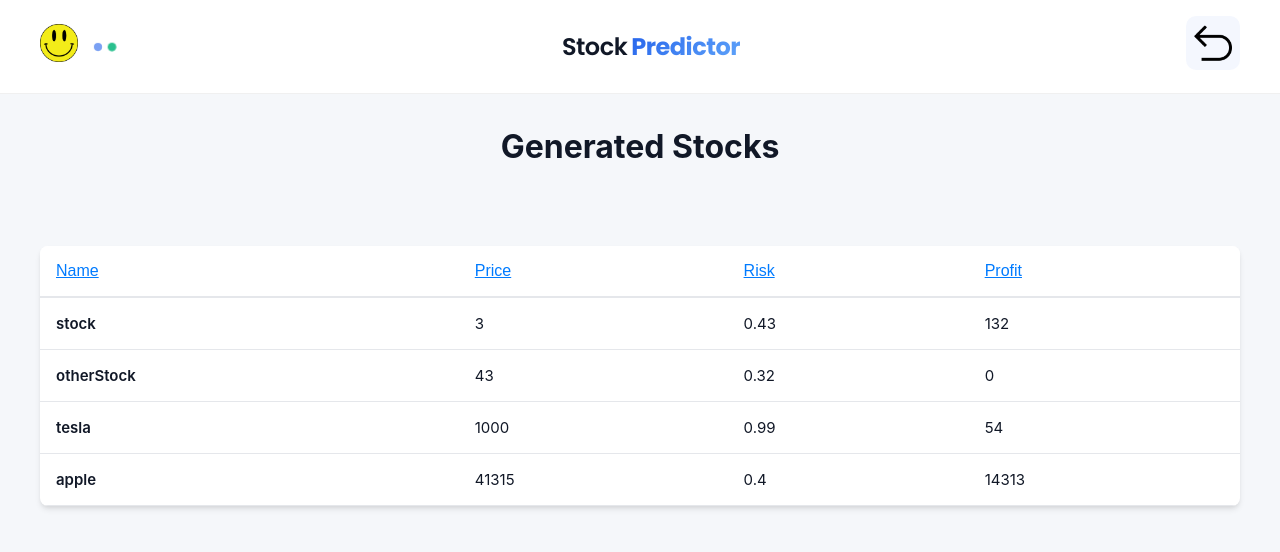
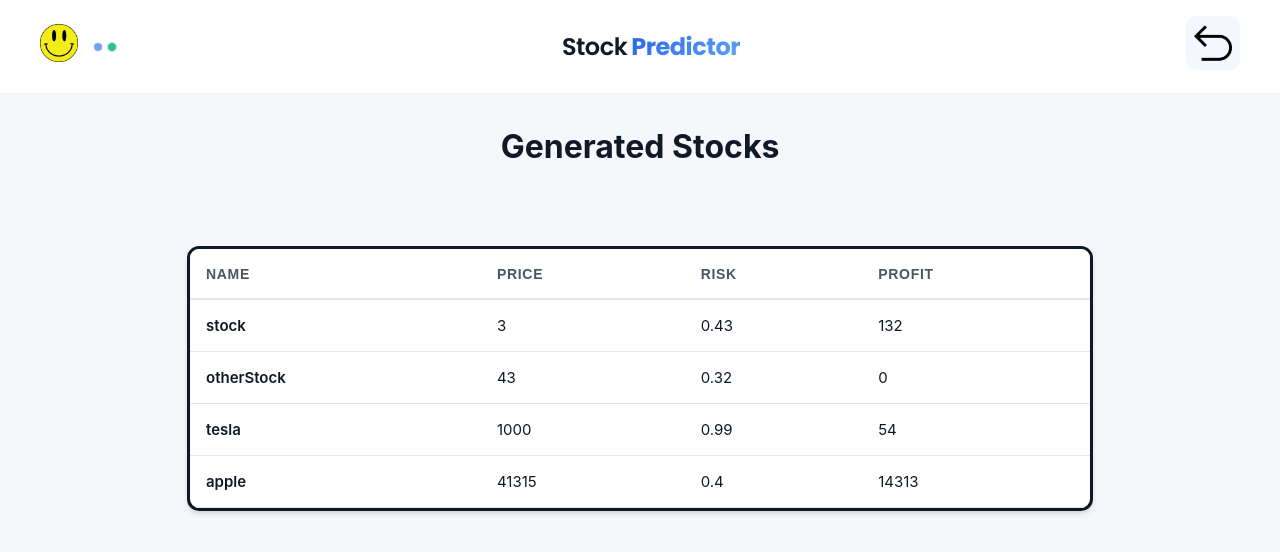
Before and after one commit to DevoutSomething/StockPrediction, a React (Vite) app in the folder frontend/: page /stocks in a window 1280 px wide. Shown: the top 552 px of the page. Built offline with nearby package versions, Linux system fonts and the light colour scheme.

Commit message:
Made chart look nice

```diff
--- a/frontend/src/components/Chart.jsx
+++ b/frontend/src/components/Chart.jsx
@@ -1,85 +1,82 @@
-import "./styles/stocksTable.css";
-import { useState } from "react";
+"use client"
+
+import { useState } from "react"
+import "./styles/chart.css"
 
 export default function Chart({ dataArr }) {
-  const [data, setData] = useState(dataArr);
-  const [sortedByName, setSortedByName] = useState(false);
-  const [sortedByPrice, setSortedByPrice] = useState(false);
-  const [sortedByRisk, setSortedByRisk] = useState(false);
-  const [sortedByProfit, setSortedByProfit] = useState(false);
+  const [data, setData] = useState(dataArr)
+  const [sortedByName, setSortedByName] = useState(false)
+  const [sortedByPrice, setSortedByPrice] = useState(false)
+  const [sortedByRisk, setSortedByRisk] = useState(false)
+  const [sortedByProfit, setSortedByProfit] = useState(false)
 
-  const sortDataName = function () {
-    // Create a copy of the data to avoid direct mutation
-    const sortedData = [...data];
+  const sortDataName = () => {
+    const sortedData = [...data]
 
     sortedData.sort((a, b) => {
-      // Compare based on name instead of age, assuming name is the property to sort by
       if (a.name < b.name) {
-        return sortedByName ? 1 : -1;
+        return sortedByName ? 1 : -1
       }
       if (a.name > b.name) {
-        return sortedByName ? -1 : 1;
+        return sortedByName ? -1 : 1
       }
-      return 0;
-    });
+      return 0
+    })
 
-    // Update the state with the sorted data and toggle the sorting direction
-    setData(sortedData);
-    setSortedByName(!sortedByName);
-  };
-  const sortDataPrice = function () {
-    const sortedData = [...data];
+    setData(sortedData)
+    setSortedByName(!sortedByName)
+  }
+
+  const sortDataPrice = () => {
+    const sortedData = [...data]
 
     sortedData.sort((a, b) => {
-      // Compare based on name instead of age, assuming name is the property to sort by
       if (a.price < b.price) {
-        return sortedByPrice ? 1 : -1;
+        return sortedByPrice ? 1 : -1
       }
       if (a.price > b.price) {
-        return sortedByPrice ? -1 : 1;
+        return sortedByPrice ? -1 : 1
       }
-      return 0;
-    });
+      return 0
+    })
 
-    setData(sortedData);
-    setSortedByPrice(!sortedByPrice);
-  };
+    setData(sortedData)
+    setSortedByPrice(!sortedByPrice)
+  }
 
-  const sortDataRisk = function () {
-    const sortedData = [...data];
+  const sortDataRisk = () => {
+    const sortedData = [...data]
 
     sortedData.sort((a, b) => {
-      // Compare based on name instead of age, assuming name is the property to sort by
       if (a.risk < b.risk) {
-        return sortedByRisk ? 1 : -1;
+        return sortedByRisk ? 1 : -1
       }
       if (a.risk > b.risk) {
-        return sortedByRisk ? -1 : 1;
+        return sortedByRisk ? -1 : 1
       }
-      return 0;
-    });
+      return 0
+    })
 
-    setData(sortedData);
-    setSortedByRisk(!sortedByRisk);
-  };
+    setData(sortedData)
+    setSortedByRisk(!sortedByRisk)
+  }
 
-  const sortDataProfit = function () {
-    const sortedData = [...data];
+  const sortDataProfit = () => {
+    const sortedData = [...data]
 
     sortedData.sort((a, b) => {
-      // Compare based on name instead of age, assuming name is the property to sort by
       if (a.profit < b.profit) {
-        return sortedByProfit ? 1 : -1;
+        return sortedByProfit ? 1 : -1
       }
       if (a.profit > b.profit) {
-        return sortedByProfit ? -1 : 1;
+        return sortedByProfit ? -1 : 1
       }
-      return 0;
-    });
+      return 0
+    })
 
-    setData(sortedData);
-    setSortedByProfit(!sortedByProfit);
-  };
+    setData(sortedData)
+    setSortedByProfit(!sortedByProfit)
+  }
 
   return (
     <div>
@@ -114,5 +111,5 @@ export default function Chart({ dataArr }) {
         </table>
       </div>
     </div>
-  );
+  )
 }
--- a/frontend/src/components/Styles/chart.css
+++ b/frontend/src/components/Styles/chart.css
@@ -21,7 +21,13 @@
   max-width: 900px;
   margin: 0 auto;
   overflow-x: auto;
+  border: 3.8px solid #111827;
+  border-radius: 12px;
+  transition: border 0.3s ease, box-shadow 0.3s ease;
+
 }
+
+
 
 /* Table styling */
 table {
@@ -30,6 +36,7 @@ table {
   font-family: -apple-system, BlinkMacSystemFont, "Segoe UI", Roboto, Helvetica,
     Arial, sans-serif;
   color: var(--text-primary);
+
 }
 
 thead {
@@ -63,6 +70,23 @@ tbody tr td:first-child {
   font-weight: 600;
 }
 
+/* Button styling */
+th button {
+  background: none;
+  border: none;
+  color: var(--text-secondary);
+  font-weight: 600;
+  font-size: 14px;
+  text-transform: uppercase;
+  letter-spacing: 0.05em;
+  cursor: pointer;
+  padding: 0;
+}
+
+th button:hover {
+  color: var(--primary-color);
+}
+
 /* Responsive adjustments */
 @media (max-width: 640px) {
   th,
```
